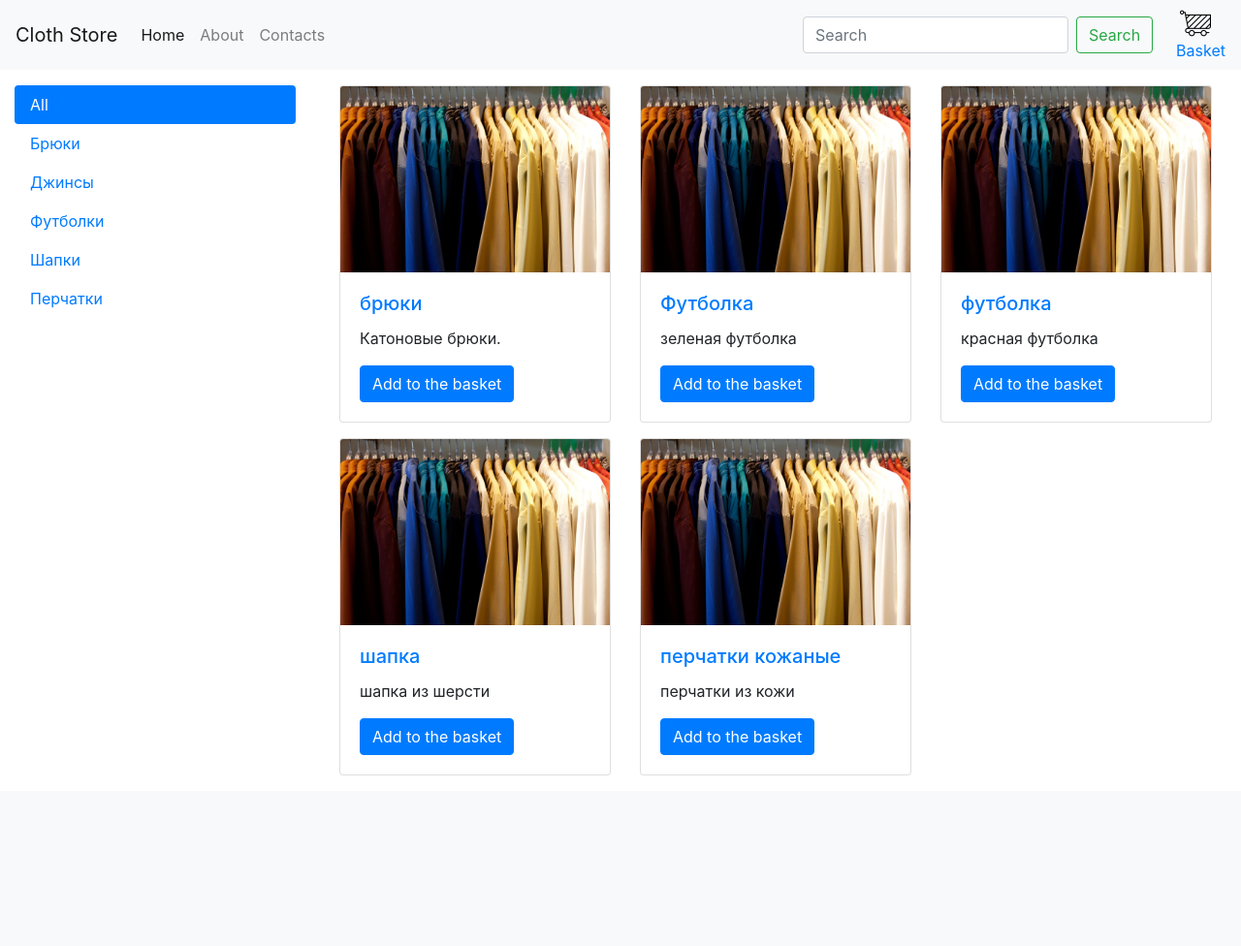
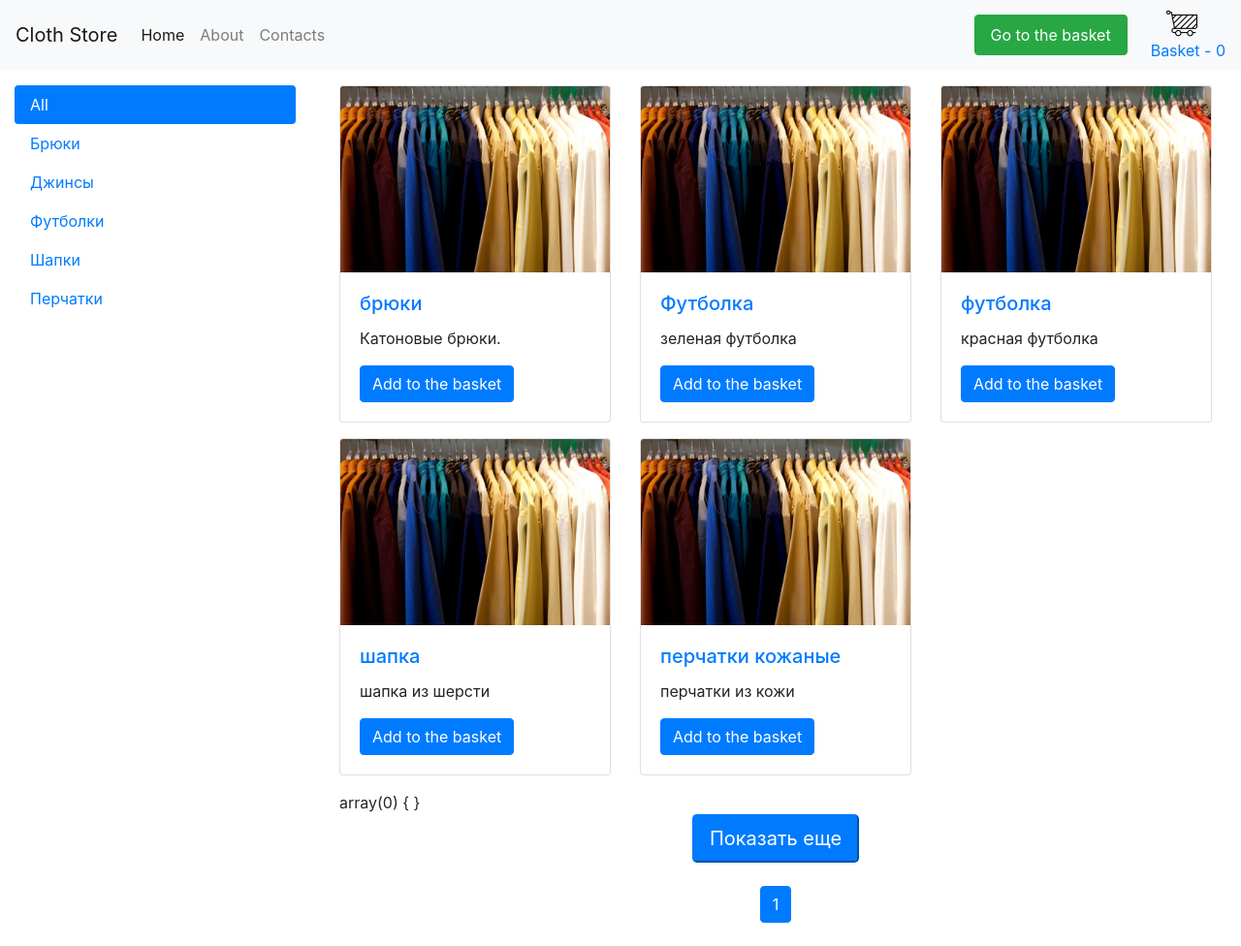
Before and after one commit to YuliiaKavytska/store-with-bootstrap, a PHP site: page / in a window 1280 px wide. Shown: the whole page at 97% size. Before the commit the page ends 800 px from the top, so only its background shows below. Run offline with PHP 8.4, Linux system fonts and the light colour scheme; data comes from the database, SQL or seed files in the repository.

Commit message:
1-4 videos is done

```diff
--- /dev/null
+++ b/assets/js/main.js
@@ -0,0 +1,80 @@
+var btnShowMore = document.querySelector('#show-more');
+var siteUrl = "http://store.local/";
+var numberPageInput = document.querySelector('#number-page');
+
+btnShowMore.onclick = function(){
+	var numPagI = Number(document.querySelector('#number-page').value);
+	var quantity = document.querySelector('[name="quanitiy"]').value;
+
+	// сморим сколько товаров нужно выводить. пердусмар=триваем число которое не делится на 6
+	var num = 0;
+	if(quantity - (numPagI + 1) * 6 >= 0){
+		num = 6;
+	}else{
+		num = quantity % 6;
+	}
+
+	var ajax = new XMLHttpRequest();
+		 ajax.open("GET", siteUrl + "modules/products/get-next-6.php?page=" + numPagI + "&number=" + num, false);
+		 ajax.send();
+	var bloks = document.querySelector('#products-block');
+		 bloks.innerHTML = bloks.innerHTML + ajax.response;
+
+	numberPageInput.value = Number(numberPageInput.value) + 1;
+
+	// если все отображено скрывем кнопку
+	if(quantity - numberPageInput.value * 6 <= 0){
+		btnShowMore.style.display = "none";
+	}
+	// скролл для товаров
+	document.documentElement.scrollTop = document.documentElement.offsetHeight - 950;
+	clickAddToBasket();
+}
+
+// при клике на кнопку страницы делать гет запрос на изменение товаров
+var paginPage = document.querySelector("#pagin-pages");
+document.querySelectorAll('[name=pagin-pages]').forEach(function(button){
+	button.addEventListener('click', function(){
+		var query = new XMLHttpRequest();
+		 query.open("GET", siteUrl + button.dataset.link, false);
+		 query.send();
+
+		// предусматриваем клик на показать еще. переписываем велью страницы.
+		numberPageInput.value = Number(button.innerText);
+		// переписываем
+		var bloks = document.querySelector('#products-block');
+		bloks.innerHTML = query.response;
+		// анимация вверх
+		up();
+	});
+});
+
+//Скролл вверх. плавный
+function up() {
+	var top = Math.max(document.body.scrollTop,document.documentElement.scrollTop);
+	var t;
+	if(top > 0) {
+		window.scrollBy(0, -10);
+		t = setTimeout('up()', 20);
+	} else clearTimeout(t);
+	return false;
+}
+
+function clickAddToBasket(){
+	document.querySelectorAll(".add-basket").forEach(function(link){
+		link.onclick =  function(event){
+			// сделать запрос на добавление в корзну
+			// получить данніе об успешном добавлении
+			// обновить информацию о корзине
+			console.dir(link);
+			var ajaxBasket = new XMLHttpRequest();
+			ajaxBasket.open("POST", siteUrl + "modules/basket/add-basket.php?", false);
+			ajaxBasket.setRequestHeader('Content-Type', 'application/x-www-form-urlencoded');
+			ajaxBasket.send("id=" + link.dataset.id);
+			var countBasket = document.querySelector("#count-basket");
+			countBasket.innerText = Number(countBasket.innerText) + 1;
+			console.log(ajaxBasket);
+		}
+	});
+}
+clickAddToBasket();
--- a/index.php
+++ b/index.php
@@ -4,15 +4,62 @@ include "configs/db.php";
 include "parts/head.php";
 ?>
 
-<div class="row">
+<div class="row" id="products-block">
 	<?php
-	$productSql = "SELECT * FROM products";
+	$productSql = "SELECT * FROM products LIMIT 6";
 	$productResult = $connect -> query($productSql);
 	while($product = mysqli_fetch_assoc($productResult)){
-		include "parts/product-card.php";
+		include $_SERVER['DOCUMENT_ROOT'] . "/parts/product-card.php";
 	}
+	$allProductsSql = "SELECT * FROM products";
+	$resultAll = $connect -> query($allProductsSql);
+	$quantity = mysqli_num_rows($resultAll);
 	?>
+
 </div>
+
+<?php
+
+	// 1. выводить на странице только 6 записей
+	// 2. сделать клик по кнопке
+	// 3. сделать запрос к базе данных на получение следующих 6 записей
+	// 4. олучить следующие записи
+	// 5. вывести записи на экран
+
+	// выыести блок с корзиной в шапке сайта
+	// сделать таблицу в базе данных для хранения заказов
+	// сделать добавление товара в корзину
+	// 	сделать клик по кнопке добавить в корзину
+	// 	добавить товар в куки корзины
+	// 	отобразить что товар добавился на корзине
+	// сделать страницу корзины
+	// сделать оформление заказа
+	var_dump($_COOKIE);
+?>
+<div class="row mb-4 justify-content-center">
+		<input type="hidden" name="number" id="number-page" value="1">
+		<input type="hidden" name="quanitiy" value="<?php echo $quantity ?>">
+		<button class="btn-primary btn-lg" id="show-more">Показать еще</button>
+</div>
+<div class="row mb-4 justify-content-center">
+	<div class="btn-group " role="group" aria-label="Basic example">
+		<?php
+			$i = 1;
+			if($quantity % 6 == 0){
+				$num = $quantity / 6;
+			}else{
+				$num = $quantity / 6 +1;
+			}
+			while($i < $num){
+				?>
+				<button type="button" class="btn btn-primary" name="pagin-pages" data-link="/modules/products/pagin-page.php?pagin=<?php echo $i - 1 ?>&quantity=<?php echo $quantity ?>"><?php echo $i ?></button>
+				<?php
+				$i += 1;
+			}
+		?>
+	</div>
+</div>
+
 
 <?php
 include "parts/footer.php";
--- a/parts/footer.php
+++ b/parts/footer.php
@@ -8,5 +8,6 @@
 <script src="/bootstrap/js/bootstrap.min.js"></script>
 <script src="/assets/js/main.js"></script>
 <script src="/assets/js/script.js"></script>
+<script src="/assets/js/main.js"></script>
 </body>
 </html>
--- a/parts/head.php
+++ b/parts/head.php
@@ -27,16 +27,19 @@
         <a class="nav-link" href="/pages/contacts.php">Contacts</a>
       </li>
     </ul>
-    <form class="form-inline my-2 my-lg-0">
+    <!-- <form class="form-inline my-2 my-lg-0">
       <input class="form-control mr-sm-2" type="search" placeholder="Search" aria-label="Search">
       <button class="btn btn-outline-success my-2 my-sm-0" type="submit">Search</button>
-    </form>
+    </form> -->
 
 	<div class="my-lg-0 ml-4">
+	<a class="nav-link btn btn-success" href="/pages/basket.php">Go to the basket</a>
+	</div>
+	<div class="my-lg-0 ml-4">
 		<a class="no-text-decoration grey-link" href="#">
-			<img src="/img/basket.png" class=" ml-1" alt="..." style="width:32px;">
+			<img src="/img/basket.png" class=" ml-3" alt="..." style="width:32px;">
 			<div class="cart-item">
-				<span class="display-6">Basket</span>
+				<span class="display-6">Basket - </span><span id="count-basket">0</span>
 			</div>
 		</a>
 	</div>
--- a/parts/product-card.php
+++ b/parts/product-card.php
@@ -1,14 +1,14 @@
 <div class="col-4 mb-3">
 	<div class="card">
-		<a href="product.php?id=<?php echo $product["id"] ?>">
+		<a href="product.php?id=<?php echo $product["id"]; ?>">
 			<img src="img/1.jpg" class="card-img-top" alt="...">
 		</a>
 		<div class="card-body">
-			<a href="product.php?id=<?php echo $product["id"] ?>" class="text-decoration-none">
-				<h5 class="card-title"><?php echo $product["title"] ?></h5>
+			<a href="product.php?id=<?php echo $product["id"]; ?>" class="text-decoration-none">
+				<h5 class="card-title"><?php echo $product["title"]; ?></h5>
 			</a>
-			<p class="card-text"><?php echo $product["description"] ?></p>
-			<a href="#" class="btn btn-primary">Add to the basket</a>
+			<p class="card-text"><?php echo $product["description"]; ?></p>
+			<button class="btn btn-primary add-basket" data-id="<?php echo $product["id"] ?>">Add to the basket</button>
 		</div>
 	</div>
 </div> <!-- col-4 -->
```
Also changed, not shown: modules/basket/add-basket.php (added, +21 -0 lines), modules/products/get-next-6.php (added, +12 -0 lines), modules/products/pagin-page.php (added, +14 -0 lines), pages/basket.php (added).
